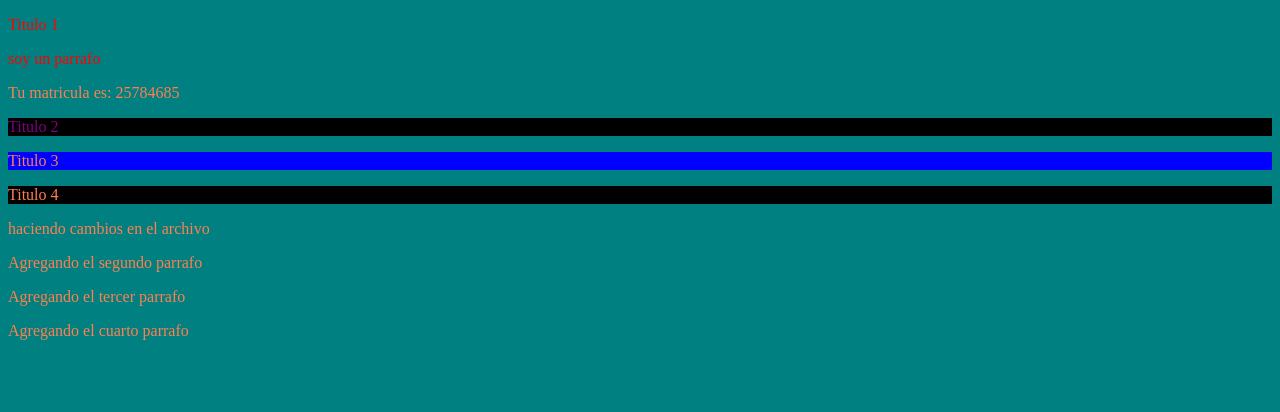
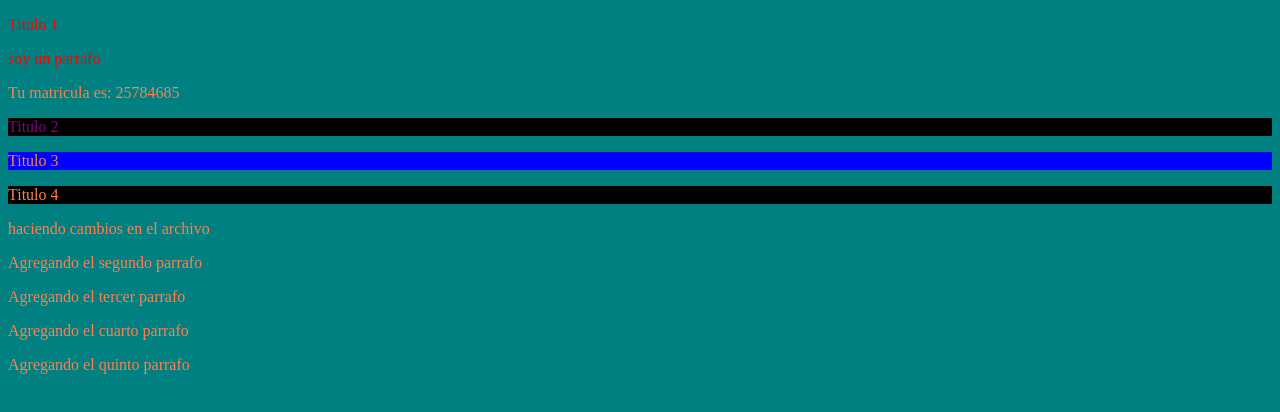
Before and after one commit to Axelord-CC/Prueba-01, a plain HTML site: page index.html in a window 1280 px wide. Drawn offline with Linux system fonts and the light colour scheme.

Commit message:
Se añadio el quinto parrafo

```diff
--- a/index.html
+++ b/index.html
@@ -28,6 +28,7 @@
         <p>Agregando el segundo parrafo</p>
         <p>Agregando el tercer parrafo</p>
         <p>Agregando el cuarto parrafo</p>
+        <p>Agregando el quinto parrafo</p>
 
     </main>
 
```
